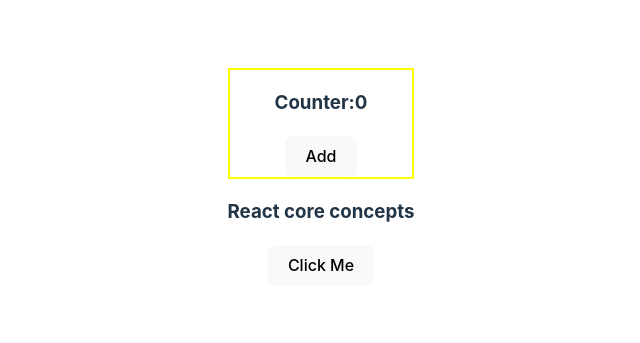
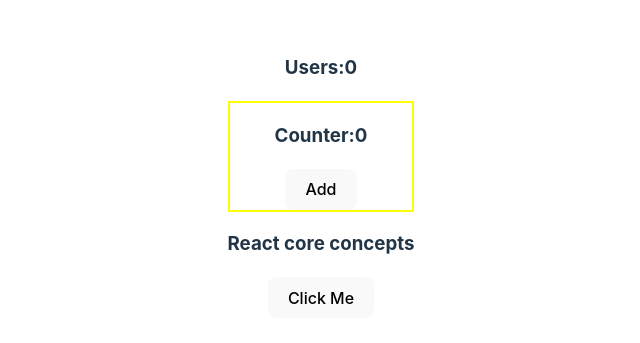
Before and after one commit to ArifJawad18/React, a React (Vite) app: page / in a window 1280 px wide. Shown: the part 223-566 px from the top of the page, without its empty margins (319-959 px from the left). Built offline with nearby package versions, Linux system fonts and the light colour scheme; no server answers.

Commit message:
ract useEffect

```diff
--- a/src/App.jsx
+++ b/src/App.jsx
@@ -1,12 +1,14 @@
 import "./App.css";
+import Counter from "./Counter";
+import Users from "./Users";
 
-import Counter from "./Counter";
 function App() {
   function handleClick() {
     alert("button clicked");
   }
   return (
     <>
+      <Users></Users>
       <Counter></Counter>
 
       <h3>React core concepts</h3>
--- /dev/null
+++ b/src/Users.jsx
@@ -0,0 +1,17 @@
+import { useEffect, useState } from "react";
+
+export default function Users() {
+  const [users, setUsers] = useState([]);
+
+  useEffect(() => {
+    fetch("https://jsonplaceholder.typicode.com/users")
+      .then((res) => res.json())
+      .then((data) => setUsers(data));
+     //  console.log((data))
+  }, []);
+
+  useEffect(() => {}, []);
+  return <div>
+     <h3>Users:{users.length}</h3>
+  </div>;
+}
```
